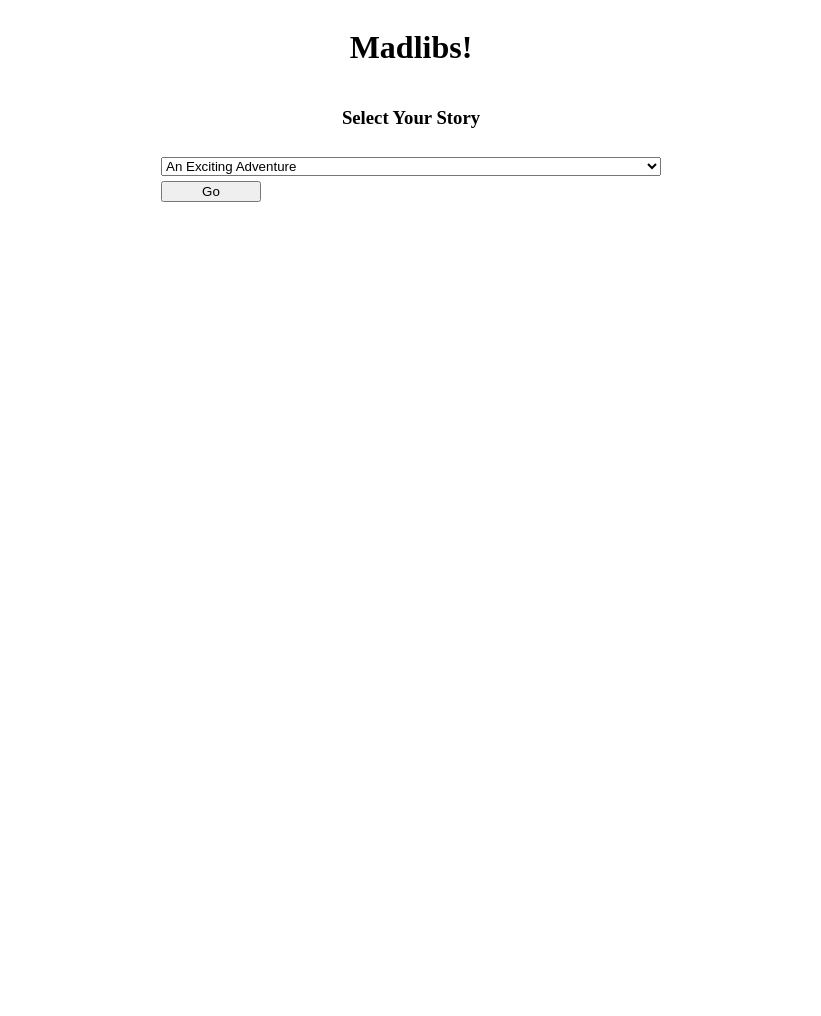
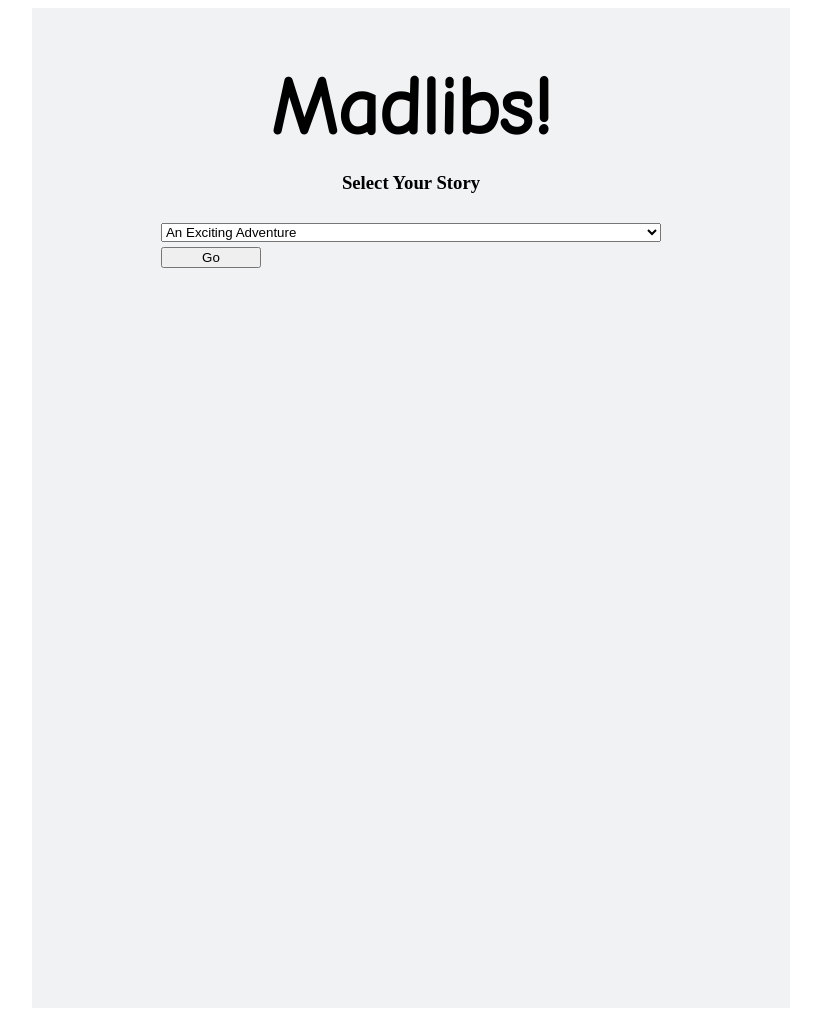
Before and after one commit to janderson77/19.2-jinja-madlibs, a Flask app: page / in a window 1280 px wide. Shown: the whole page, without its empty margins (229-1050 px from the left). Before the commit the page ends 202 px from the top, so only its background shows below. Run offline with Flask 2, Linux system fonts and the light colour scheme.

Commit message:
Added some basic css

```diff
--- a/static/app.css
+++ b/static/app.css
@@ -1,8 +1,15 @@
+body {
+	display: flex;
+	flex-direction: column;
+	align-items: center;
+}
 main {
 	display: flex;
 	flex-direction: column;
 	align-items: center;
-
+	background-color: #f1f2f4;
+	width: 60%;
+	height: 1000px;
 }
 
 form {
@@ -24,3 +31,9 @@ form input {
 button {
 	width: 100px;
 }
+
+h1 {
+	font-size: 5rem;
+	margin-bottom: 0;
+	font-family: 'Comic Neue', cursive;
+}
--- a/templates/base.html
+++ b/templates/base.html
@@ -4,6 +4,7 @@
     <meta charset="UTF-8">
     <meta name="viewport" content="width=device-width, initial-scale=1.0">
     <link rel="stylesheet" href="/static/app.css">
+    <link href="https://fonts.googleapis.com/css2?family=Comic+Neue&display=swap" rel="stylesheet">
     <title>Madlibs</title>
 </head>
 <body>
```
Lines whose indentation alone changed are shown as unchanged.
